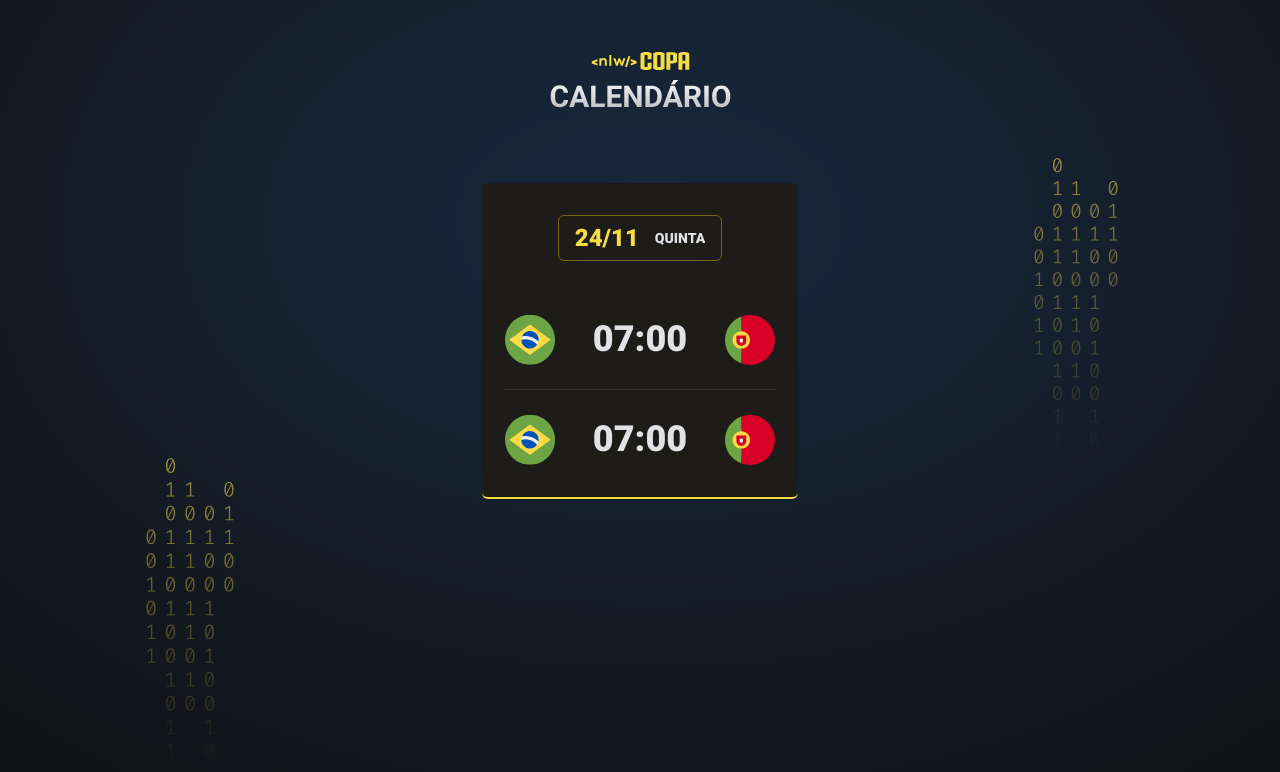
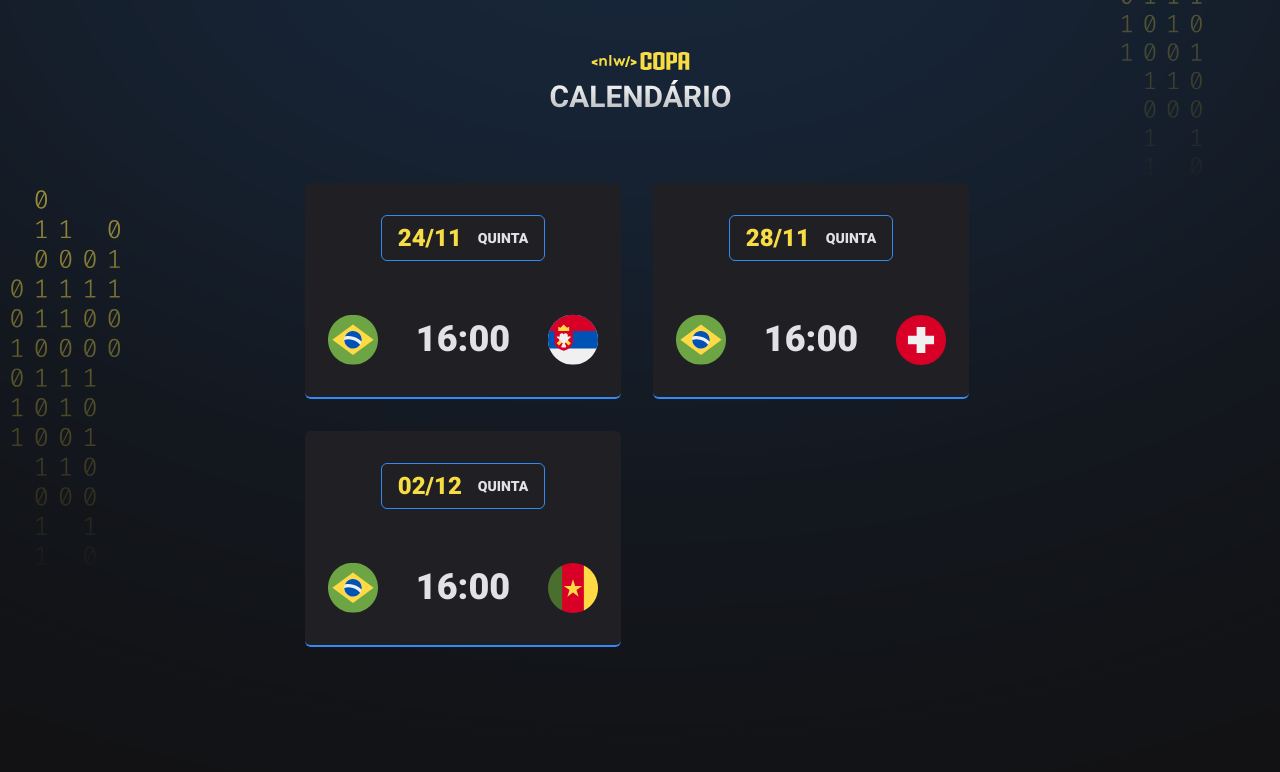
Before and after one commit to AndrePort/projeto-NLW-calendario-copa, a plain HTML site: page index.html in a window 1280 px wide. Drawn offline with Linux system fonts and the light colour scheme.

Commit message:
continuação do projeto

```diff
--- a/index.html
+++ b/index.html
@@ -12,29 +12,12 @@
         <link href="https://fonts.googleapis.com/css2?family=Roboto:wght@900&display=swap" rel="stylesheet">
 
     </head>
-    <body>
-        <div id="app">
-            <header>
-                <img src="./assets/logo.svg" alt="imagem logo NLW">
-            </header>
-            <main id="cards">
-                <div class="card">
-                    <h2>24/11 <span>quinta</span></h2>
-                    <ul>
-                        <li>
-                            <img src="./assets/icon-brasil.svg" alt="Bandeira do Brasil">
-                            <strong>07:00</strong>
-                            <img src="./assets/icon-portugal.svg" alt="Bandeira da Portugal">
-                        </li>
-
-                        <li>
-                            <img src="./assets/icon-brasil.svg" alt="Bandeira do Brasil">
-                            <strong>07:00</strong>
-                            <img src="./assets/icon-portugal.svg" alt="Bandeira da Portugal">
-                        </li>
-                    </ul>
-                <div>
-            </main>
-        </div>
-    </body>
-</html>
+<body class="blue">
+    <div id="app">
+        <header>
+            <img src="./assets/logo.svg" alt="imagem logo NLW" />
+        </header>
+        <main id="cards"></main>
+    </div>
+    <script src="main.js"></script>
+</body>
--- /dev/null
+++ b/main.js
@@ -0,0 +1,27 @@
+function createGame(player1, hour, player2) {
+    return `
+    <li>
+        <img src="./assets/icon-${player1}.svg" alt="Bandeira do ${player1}"/>
+        <strong>${hour}</strong>
+        <img src="./assets/icon-${player2}.svg" alt="Bandeira da ${player2}"/>
+    </li>
+    `
+}
+
+let delay = -0.5;
+function createCard(date, day, games) {
+    delay =+ 0.5;
+    return `
+    <div class="card" style="animation-delay: ${delay}s">
+        <h2>${date} <span>${day}</span></h2>
+        <ul>
+            ${games}
+        </ul>
+    </div>
+    `
+}
+
+document.querySelector("#cards").innerHTML =
+    createCard("24/11", "quinta", createGame("brasil", "16:00", "serbia")) +
+    createCard("28/11", "quinta", createGame("brasil", "16:00", "switzerland")) +
+    createCard("02/12", "quinta", createGame("brasil", "16:00", "camaroon"))
--- a/styles.css
+++ b/styles.css
@@ -4,14 +4,37 @@
     box-sizing: border-box;
 }
 
+:root {
+    --card-title-border-color: #746615;
+    --card-color-primary: #F7DD43 ;
+    --card-bg-color: #1D1C19;
+    --card-bg-image: url(./assets/bg-yellow.svg);
+}
+
+body.blue {
+    --card-title-border-color: #338af3;
+    --card-color-primary: #338af3;
+    --card-bg-color: #202024;
+    --card-bg-image: url(./assets/bg-blue.svg);
+}
+
+body.green {
+    --card-title-border-color: #047C3F;
+    --card-color-primary: #047C3F;
+    --card-bg-color: #1A1F1B;
+    --card-bg-image: url(./assets/bg-green.svg);
+}
+
 ul {
     list-style: none;
 }
+
 body {
     background-color: #121214;
-    background-image: url(./assets/bg.svg);
-    background-position-x: center;
-    background-position-y: 55.6%;
+    background-image: var(--card-bg-image);
+    background-repeat: no-repeat;
+    background-position: center;
+    background-size: cover;
 }
 
 body * {
@@ -20,7 +43,8 @@ body * {
 
 #app {
     width: fit-content;
-    margin: 52px auto;
+    margin: auto;
+    padding-top: 52px;
 }
 
 header {
@@ -28,12 +52,17 @@ header {
     text-align: center;
 }
 
+#cards {
+    display: flex;
+    flex-direction: column;
+    gap: 32px;
+}
+
 .card {
     padding: 32px 23px;
     text-align: center;
-
-    background: #1D1C19;
-    border-bottom: 2px solid #F7DD43;
+    background: var(--card-bg-color);
+    border-bottom: 2px solid var(--card-color-primary);
     border-radius: 6px;
 
 }
@@ -45,18 +74,18 @@ header {
     align-items: center;
 
     padding: 8px 16px;
-    border: 1px solid #746615;
+    border: 1px solid var(--card-title-border-color);
     border-radius: 6px;
 
     width: fit-content;
-    margin-inline: auto;
+    margin: auto;
     margin-bottom: 53px;
 
     color: #F7DD43;
 }
 
 .card h2 span {
-    color: #E1E1E6;
+    color: #e1e1e6;
     font-size: 14px;
     text-transform: uppercase;
 }
@@ -82,5 +111,39 @@ header {
     font-weight: 900;
     font-size: 36px;
     line-height: 125%;
-    color: #E1E1E6;
+
+    color: #e1e1e6;
 }
+
+.card ul li strong:hover,
+.card ul li img:hover {
+    transform: scale(1.1);
+}
+
+.card ul li strong,
+.card ul li img {
+    transition: transform 0.3s;
+}
+
+.card {
+    opacity: 0;
+    animation: appear .2s forwards;
+}
+
+@keyframes appear {
+    0% {
+        transform: translateY(-50px);
+        opacity: 0;
+    }
+    100%{
+        opacity: 1;
+    }
+}
+
+@media (min-width: 700px) {
+    #cards {
+        max-width: 670px;
+        flex-direction: row;
+        flex-wrap: wrap;
+    }
+}
```
Also changed, not shown: assets/bg-blue.svg (added), assets/bg-green.svg (added), assets/bg-yellow.svg (added), assets/bg.svg (deleted), assets/icon-camaroon.svg (added), assets/icon-serbia.svg (added), assets/icon-switzerland.svg (added).
